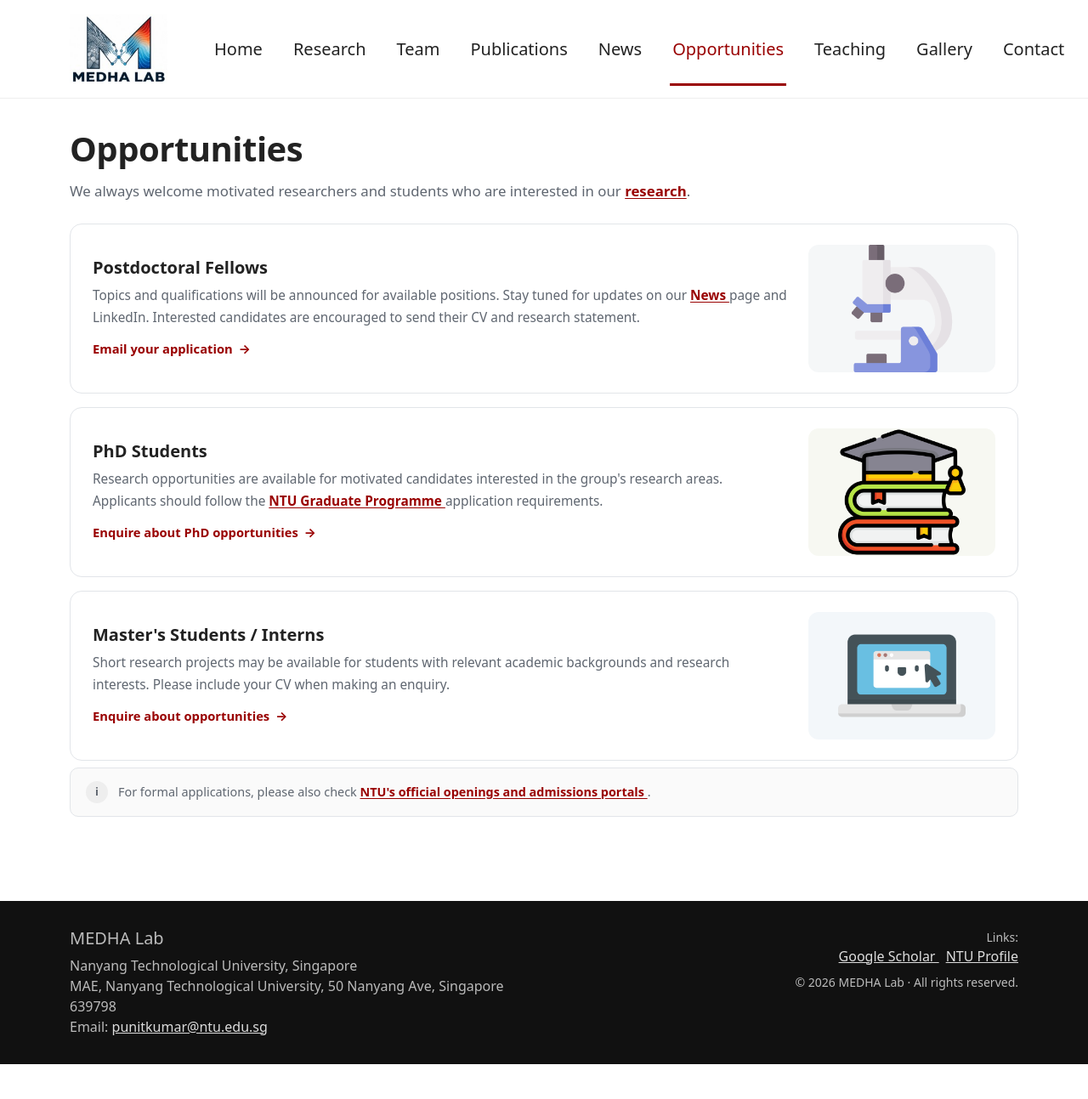
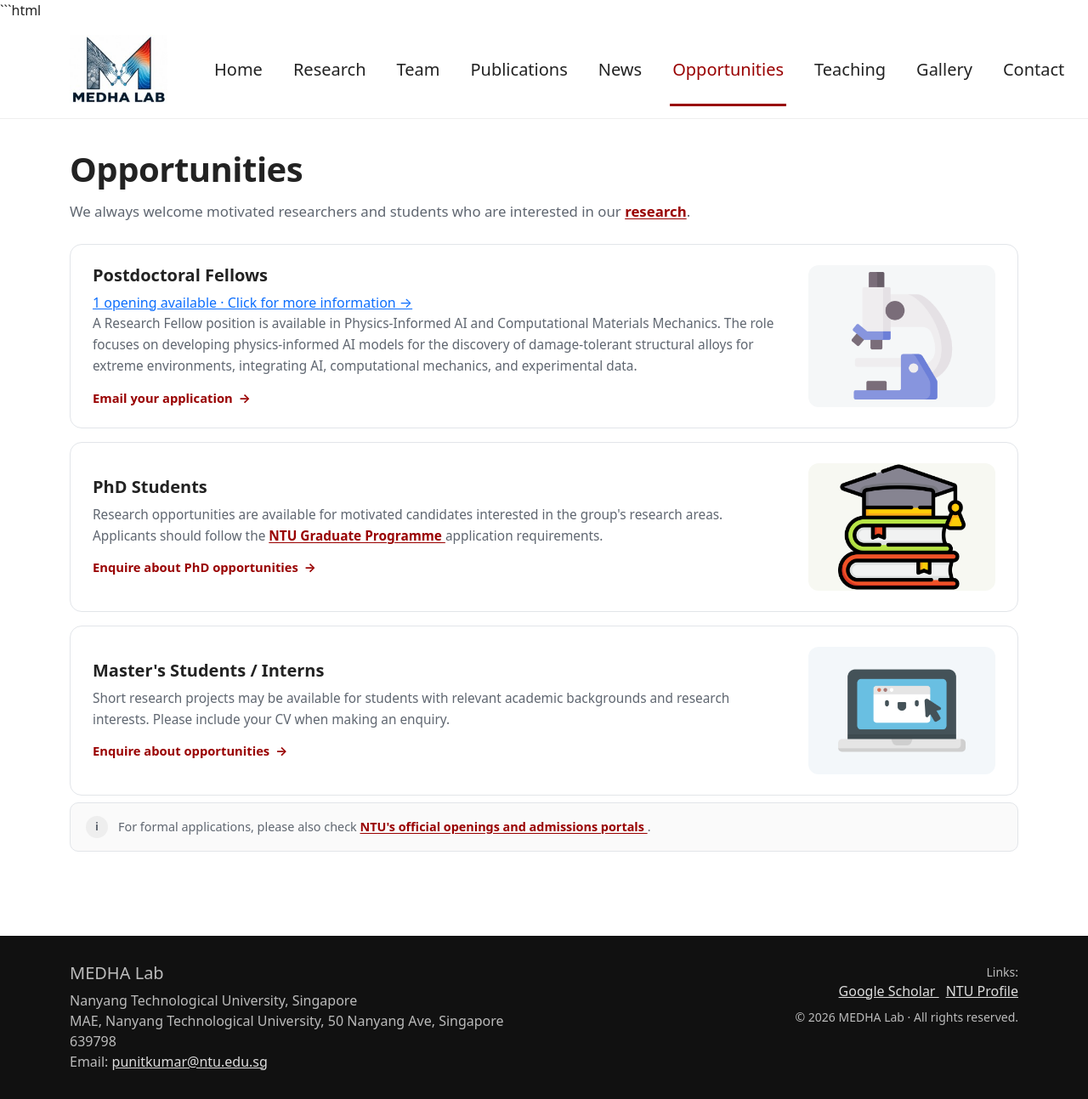
Before and after one commit to MEDHALab/medhalab.github.io, a Flask app: page /opportunities/ in a window 1280 px wide. Shown: the whole page at 85% size. Before the commit the page ends 1252 px from the top, so only its background shows below. Run offline with Flask 3, Linux system fonts and the light colour scheme.

Commit message:
Update opportunities.html

````diff
--- a/templates/opportunities.html
+++ b/templates/opportunities.html
@@ -1,3 +1,4 @@
+```html
 {% extends 'base.html' %}
 
 {% block content %}
@@ -16,9 +17,7 @@
 
     </div>
 
-
     <div class="opportunities-list">
-
 
         <!-- Postdoctoral Fellows -->
 
@@ -26,21 +25,29 @@
 
             <div class="opportunity-content">
 
-                <h2>
-                    Postdoctoral Fellows
-                </h2>
+                <div class="opportunity-title-row">
+                    <h2>
+                        Postdoctoral Fellows
+                    </h2>
+
+                    <a
+                        href="https://ntu.wd3.myworkdayjobs.com/Careers/job/NTU-Main-Campus-Singapore/Research-Fellow--Physics-Informed-AI-and-Computational-Materials-Mechanics-_R00026013"
+                        target="_blank"
+                        rel="noopener noreferrer"
+                        class="opening-badge"
+                    >
+                        <span class="opening-dot"></span>
+                        1 opening available · Click for more information →
+                    </a>
+                </div>
 
                 <p>
-                    Topics and qualifications will be announced for available
-                    positions. Stay tuned for updates on our
-                    <a
-                        href="{{ url_for('news') }}"
-                        class="opportunity-inline-link"
-                    >
-                        News
-                    </a>
-                    page and LinkedIn. Interested candidates are encouraged
-                    to send their CV and research statement.
+                    A Research Fellow position is available in Physics-Informed
+                    AI and Computational Materials Mechanics. The role focuses
+                    on developing physics-informed AI models for the discovery
+                    of damage-tolerant structural alloys for extreme
+                    environments, integrating AI, computational mechanics,
+                    and experimental data.
                 </p>
 
                 <a
@@ -63,7 +70,6 @@
             </div>
 
         </article>
-
 
         <!-- PhD Students -->
 
@@ -111,7 +117,6 @@
 
         </article>
 
-
         <!-- Master's Students / Interns -->
 
         <article class="opportunity-card">
@@ -149,9 +154,7 @@
 
         </article>
 
-
     </div>
-
 
     <!-- Information note -->
 
@@ -177,3 +180,4 @@
 </section>
 
 {% endblock %}
+```
````
